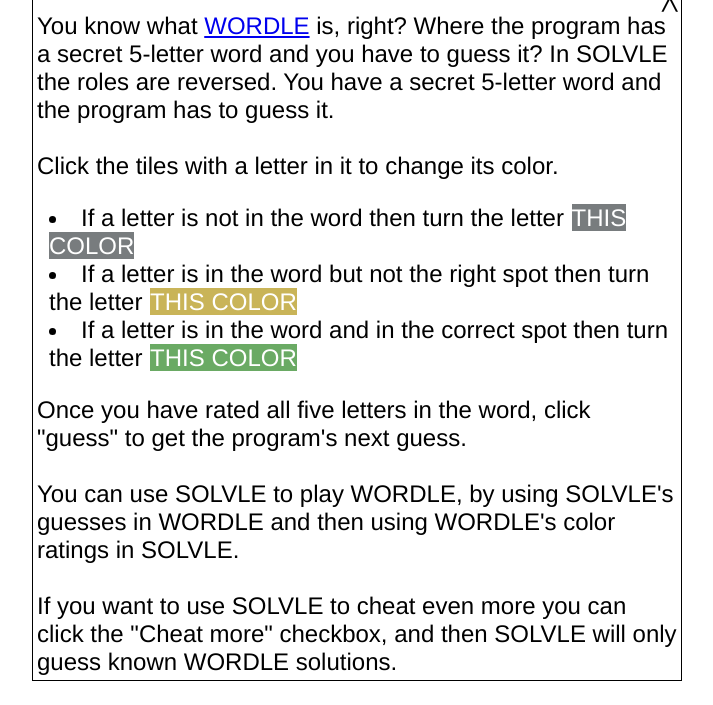
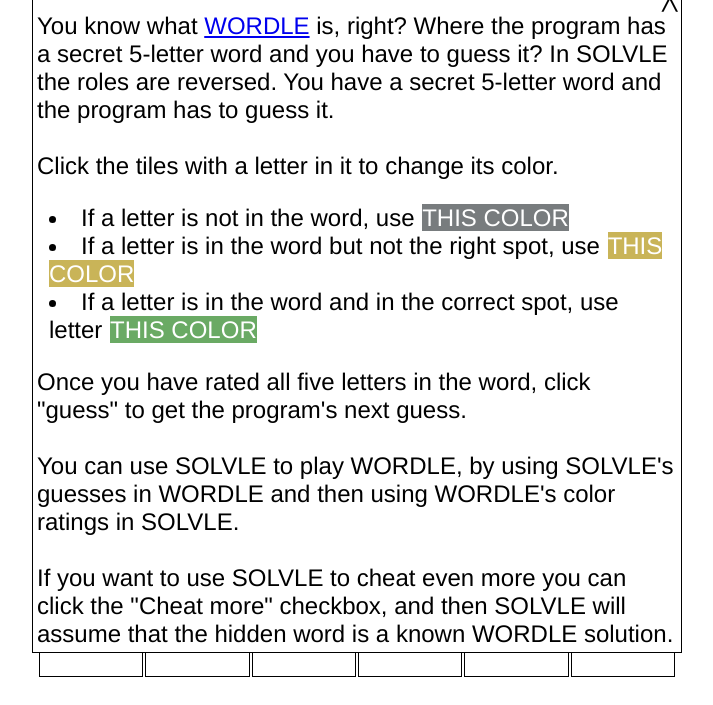
Before and after one commit to jcalz/solvle, a website: page index.html in a window 1280 px wide. Shown: the part 95-800 px from the top of the page, without its empty margins (283-996 px from the left). Drawn offline with Linux system fonts and the light colour scheme.

Commit message:
Update index.html

```diff
--- a/index.html
+++ b/index.html
@@ -21,15 +21,15 @@
       Click the tiles with a letter in it to change its color.
       <ul>
         <li>
-          If a letter is not in the word then turn the letter
+          If a letter is not in the word, use
           <span class="absent">THIS COLOR</span>
         </li>
         <li>
-          If a letter is in the word but not the right spot then turn the letter
+          If a letter is in the word but not the right spot, use
           <span class="present">THIS COLOR</span>
         </li>
         <li>
-          If a letter is in the word and in the correct spot then turn the
+          If a letter is in the word and in the correct spot, use
           letter
           <span class="correct">THIS COLOR</span>
         </li>
@@ -42,7 +42,8 @@
       then using WORDLE's color ratings in SOLVLE.
       <br /><br />
       If you want to use SOLVLE to cheat even more you can click the "Cheat
-      more" checkbox, and then SOLVLE will only guess known WORDLE solutions.
+      more" checkbox, and then SOLVLE will assume that the hidden word is
+      a known WORDLE solution.
     </div>
     <div id="explain" class="help">
       <span id="help-button">?</span>
```
